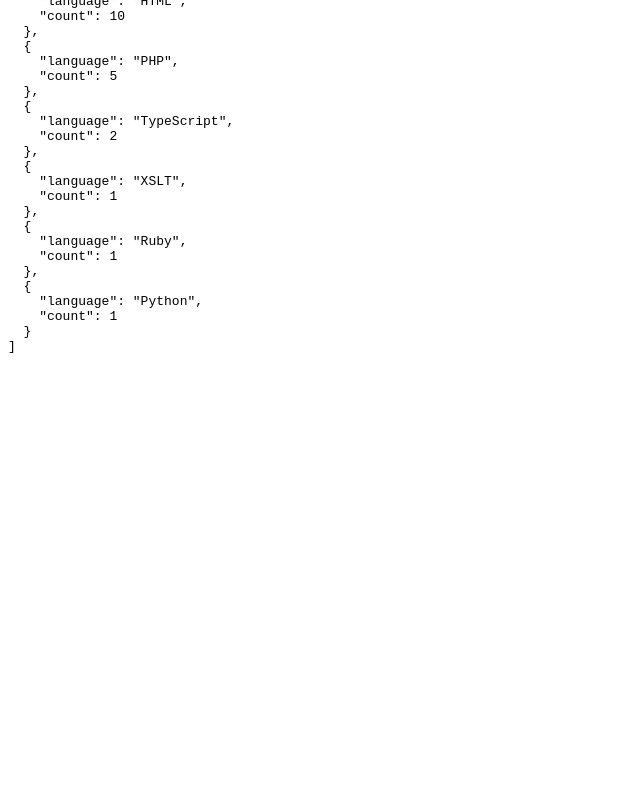
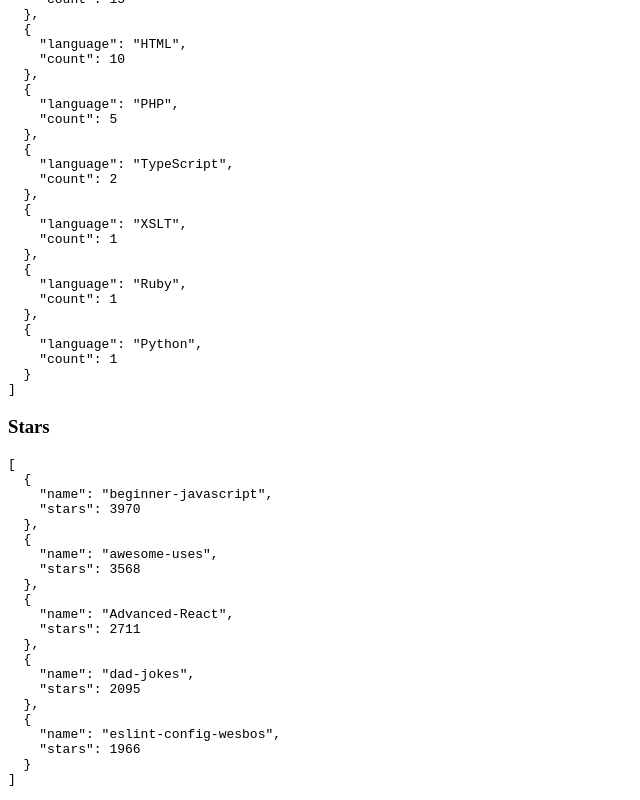
Before and after one commit to louis-young/github-dashboard, a React (Create React App) app: page / in a window 1280 px wide. Shown: the part 1308-2108 px from the top of the page, without its empty margins (0-640 px from the left). Before the commit the page ends 1675 px from the top, so only its background shows below. Built offline with nearby package versions, Linux system fonts and the light colour scheme; grey boxes are pictures that could not be loaded.

Commit message:
Add `Popularity` component

```diff
--- a/src/components/Languages/Languages.js
+++ b/src/components/Languages/Languages.js
@@ -39,7 +39,12 @@ const Languages = () => {
 
   const formattedLanguages = formatLanguages(sortedLanguagesDescending);
 
-  return <pre>{JSON.stringify(formattedLanguages, false, 2)}</pre>;
+  return (
+    <section>
+      <h3>Languages</h3>
+      <pre>{JSON.stringify(formattedLanguages, false, 2)}</pre>
+    </section>
+  );
 };
 
 export default Languages;
--- /dev/null
+++ b/src/components/Popularity/Popularity.js
@@ -0,0 +1,44 @@
+import React, { useContext } from "react";
+
+import { Context } from "../../context/Context";
+
+const sortRepositories = (repositories) => {
+  const sortedRepositories = repositories.sort((a, b) => b.stargazers_count - a.stargazers_count);
+
+  return sortedRepositories;
+};
+
+const getPopularRepositories = (repositories) => {
+  const popularRepositories = repositories.slice(0, 5);
+
+  return popularRepositories;
+};
+
+const formatRepositories = (repositories) => {
+  const formattedRepositories = repositories.map((repository) => {
+    const { name, stargazers_count: stars } = repository;
+
+    return { name, stars };
+  });
+
+  return formattedRepositories;
+};
+
+const Popularity = () => {
+  const { repositories } = useContext(Context);
+
+  const sortedRepositories = sortRepositories(repositories);
+
+  const popularRepositories = getPopularRepositories(sortedRepositories);
+
+  const formattedRepositories = formatRepositories(popularRepositories);
+
+  return (
+    <section>
+      <h3>Stars</h3>
+      <pre>{JSON.stringify(formattedRepositories, false, 2)}</pre>
+    </section>
+  );
+};
+
+export default Popularity;
--- a/src/pages/Dashboard/Dashboard.js
+++ b/src/pages/Dashboard/Dashboard.js
@@ -4,6 +4,7 @@ import Metrics from "../../components/Metrics/Metrics";
 import User from "../../components/User/User";
 import Followers from "../../components/Followers/Followers";
 import Languages from "../../components/Languages/Languages";
+import Popularity from "../../components/Popularity/Popularity";
 
 const Dashboard = () => {
   return (
@@ -13,6 +14,7 @@ const Dashboard = () => {
       <User />
       <Followers />
       <Languages />
+      <Popularity />
     </section>
   );
 };
```
